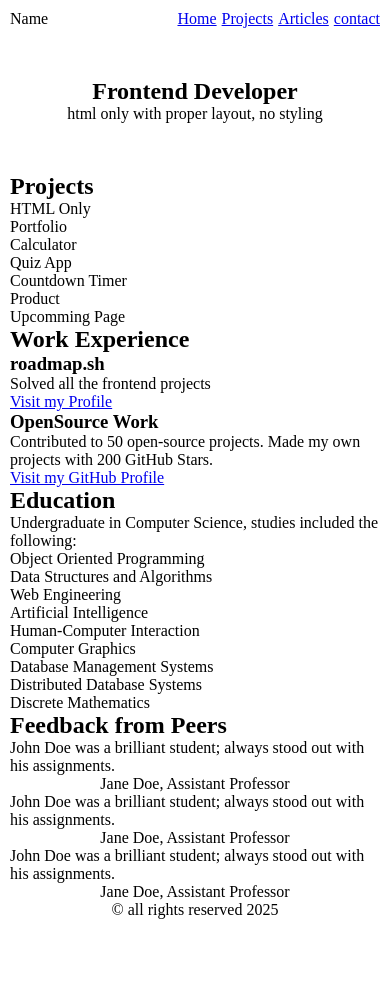
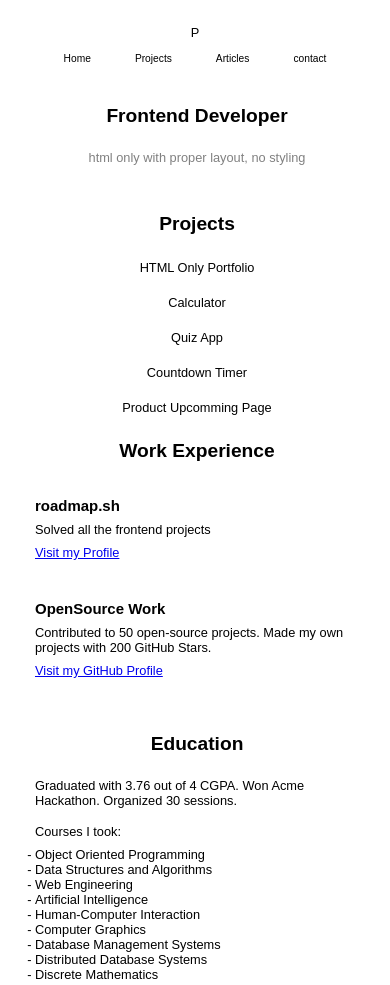
Before and after one commit to CincoFolha/basic-website, a plain HTML site: page public/index.html in a window 390 px wide. Shown: the top 985 px of the page. Before the commit the page ends 929 px from the top, so only its background shows below. Drawn offline with Linux system fonts and the light colour scheme.

Commit message:
style: ajusta layout da pagina

```diff
--- a/public/css/styles.css
+++ b/public/css/styles.css
@@ -3,8 +3,22 @@
   padding: 0;
 }
 
+html {
+  font-size: 16px;
+}
+
 body {
-  margin: 10px;
+  font-family: Arial, sans-serif;
+  font-size: 80%;
+  margin: 15px;
+}
+
+h1, h2 {
+  margin: 15px 0;
+}
+
+p {
+  margin: 8px 0;
 }
 
 header {
@@ -16,33 +30,210 @@ header {
 nav ul{
   display: flex;
   list-style: none;
-  gap: 5px;
+}
+
+nav ul li {
+  margin: 0 10px;
+}
+
+nav ul li a {
+  text-decoration: none;
+  color: black;
+  font-size: 80%;
+  padding: 8px 12px;
+  position: relative;
 }
 
 main {
   display: flex;
-  flex-direction: column;
+  flex-flow: row wrap;
 }
 
 .hero-page {
   display: flex;
   flex-direction: column;
+  justify-content: center;
   align-items: center;
+
+  width: 100%;
   padding: 50px;
+}
+
+.hero-page p {
+  color: grey;
 }
 
 .projects {
   display: flex;
   flex-direction: column;
+
   width: 33%;
-  padding:
 }
 
 .projects ul {
   list-style: none;
 }
 
+.projects ul li {
+  padding: 10px 0px;
+}
+
+.work-experience {
+  display: flex;
+  flex-direction: column;
+  align-items: flex-start;
+
+  width: 33%;
+}
+
+.work-experience article {
+  width: 85%;
+  padding: 7px;
+}
+
+.education {
+  display: flex;
+  flex-direction: column;
+
+  width: 33%;
+}
+
+.education p {
+  width: 85%;
+}
+
+.education ul {
+  list-style: none;
+}
+
+.education li::marker {
+  content: "- ";
+}
+
+.reviews {
+  display: flex;
+  flex-flow: row wrap;
+}
+
+.reviews h2 {
+  width: 100%;
+}
+
+.reviews blockquote {
+  border: 1px solid black;
+  border-radius: 15px;
+
+  width: 190px;
+  padding: 15px;
+  margin: 15px;
+}
+
+.reviews blockquote footer {
+  justify-content: flex-start;
+  color: grey;
+  padding: 0;
+}
+
+form {
+  display: flex;
+  flex-direction: column;
+}
+
+label {
+  font-weight: bold;
+  font-size: 80%;
+}
+
+input, textarea {
+  padding: 16px;
+  border: 1px solid;
+  border-radius: 5px;
+  font-size: 16px;
+}
+
+button {
+  padding: 16px 24px;
+  border: none;
+  border-radius: 5px;
+  cursor: pointer;
+  font-size: 80%;
+}
+
 footer {
   display: flex;
   justify-content: center;
+  padding: 20px;
 }
+
+@media (max-width: 768px) {
+  header {
+    display: flex;
+    flex-direction: column;
+  }
+
+  header .profile {
+    margin: 10px 0;
+  }
+
+  main {
+    display: flex;
+    flex-direction: column;
+    justify-content: center;
+    align-items: center;
+
+  }
+
+  h2 {
+    display: flex;
+    flex-direction: column;
+    justify-content: center;
+    align-items: center;
+
+  }
+
+  .hero-page {
+    padding: 25px 0;
+  }
+
+  .projects {
+    justify-content: center;
+    align-items: center;
+
+    width: 100%;
+  }
+
+  .projects ul {
+    display: flex;
+    flex-direction: column;
+    justify-content: center;
+    align-items: center;
+  }
+
+  .work-experience {
+    align-items: center;
+    width: 100%;
+  }
+
+  .work-experience article {
+    justify-content: flex-start;
+    align-items: flex-start;
+
+    width: 90%;
+    padding: 20px;
+  }
+
+  .education {
+    width: 90%;
+    padding: 20px;
+  }
+
+  .reviews {
+    justify-content: center;
+  }
+
+  .reviews blockquote {
+    width: 70%;
+    padding: 20px;
+    margin: 5px 0px;
+  }
+}
--- a/public/index.html
+++ b/public/index.html
@@ -12,14 +12,14 @@
   <body>
     <header class="page-header">
       <div class="profile">
-        <span class="name">Name</span>
+        <span class="name">P</span>
       </div>
       <nav id="navigetion-bar">
         <ul>
-          <li><a href="#">Home</a></li>
-          <li><a href="#">Projects</a></li>
-          <li><a href="#">Articles</a></li>
-          <li><a href="#">contact</a></li>
+          <li><a href="index.html">Home</a></li>
+          <li><a href="projects.html">Projects</a></li>
+          <li><a href="articles.html">Articles</a></li>
+          <li><a href="contact.html">contact</a></li>
         </ul>
       </nav>
     </header>
@@ -31,7 +31,7 @@
       </section>
 
       <section class="projects">
-        <h2>Projects</h1>
+        <h2>Projects</h2>
         <ul>
           <li>HTML Only Portfolio</li>
           <li>Calculator</li>
@@ -42,7 +42,7 @@
       </section>
 
       <section class="work-experience">
-        <h2>Work Experience</h1>
+        <h2>Work Experience</h2>
         <article>
           <h3>roadmap.sh</h3>
           <p>Solved all the frontend projects</p>
@@ -57,7 +57,8 @@
 
       <section class="education">
         <h2>Education</h2>
-        <p>Undergraduate in Computer Science, studies included the following:</p>
+        <p>Graduated with 3.76 out of 4 CGPA. Won Acme Hackathon. Organized 30 sessions.</p>
+        <p>Courses I took:</p>
         <ul>
           <li>Object Oriented Programming</li>
           <li>Data Structures and Algorithms</li>
@@ -75,15 +76,15 @@
         <h2>Feedback from Peers</h2>
         <blockquote>
           <p>John Doe was a brilliant student; always stood out with his assignments.</p>
-          <footer>Jane Doe, Assistant Professor</footer>
+          <footer>Jane Doe,<br/> Assistant Professor</footer>
         </blockquote>
         <blockquote>
           <p>John Doe was a brilliant student; always stood out with his assignments.</p>
-          <footer>Jane Doe, Assistant Professor</footer>
+          <footer>Jane Doe,<br/>Assistant Professor</footer>
         </blockquote>
          <blockquote>
           <p>John Doe was a brilliant student; always stood out with his assignments.</p>
-          <footer>Jane Doe, Assistant Professor</footer>
+          <footer>Jane Doe,<br/> Assistant Professor</footer>
         </blockquote>
       </aside>
     </main>
```
Also changed, not shown: public/articles.html (added, +52 -0 lines), public/contact.html (added, +63 -0 lines), public/projects.html (added, +60 -0 lines), 1 other file.
